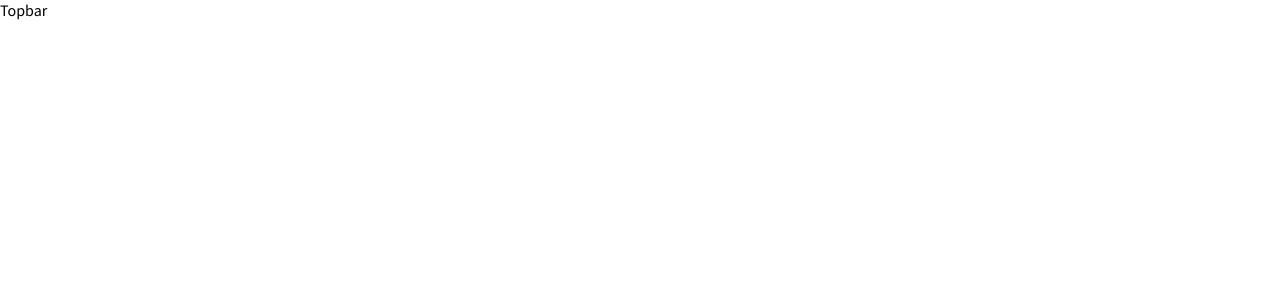
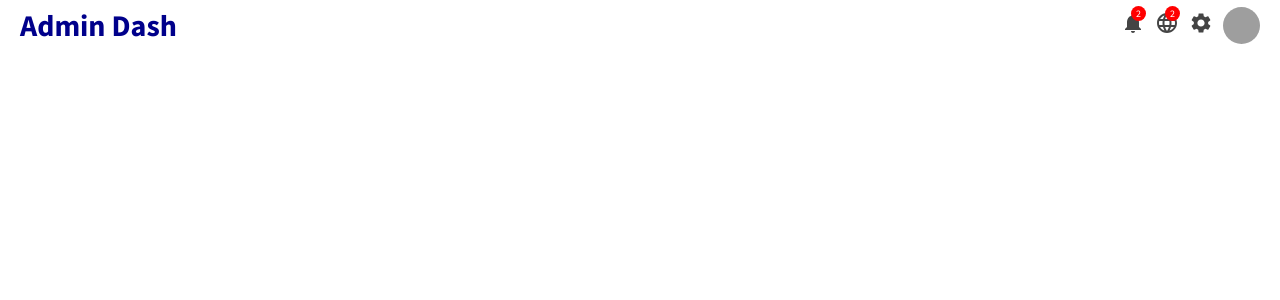
Before and after one commit to joesoftmwai/react-admin-dashboard, a React (Create React App) app: page / in a window 1280 px wide. Shown: the top 300 px of the page. Built offline with nearby package versions, Linux system fonts and the light colour scheme; grey boxes are pictures that could not be loaded.

Commit message:
created a stick-(top) topbar

```diff
--- a/package.json
+++ b/package.json
@@ -3,6 +3,8 @@
   "version": "0.1.0",
   "private": true,
   "dependencies": {
+    "@emotion/react": "^11.8.1",
+    "@emotion/styled": "^11.8.1",
     "@mui/icons-material": "^5.4.2",
     "@mui/material": "^5.4.3",
     "@testing-library/jest-dom": "^5.16.2",
--- a/src/App.js
+++ b/src/App.js
@@ -5,6 +5,7 @@ function App() {
   return (
     <div className="App">
       <Topbar/>
+
     </div>
   );
 }
--- /dev/null
+++ b/src/components/topbar/Topbar.css
@@ -0,0 +1,57 @@
+.topbar {
+    width: 100%;
+    height: 50px;
+    background-color: #fff;
+    position: sticky;
+    top: 0;
+    z-index: 999;
+}
+
+.topbarWrapper {
+    height: 100%;
+    padding: 0 20px;
+    display: flex;
+    align-items: center;
+    justify-content: space-between;
+}
+
+.logo   {
+    font-weight: bold;
+    font-size: 30px;
+    color: darkblue;
+    cursor: pointer;
+}
+
+.topRight {
+    display: flex;
+    align-items: center;
+}
+
+.topbarIconContainer {
+    position: relative;
+    cursor: pointer;
+    margin-right: 10px;
+    color: #444;
+}
+
+.topIconBadge {
+    width: 15px;
+    height: 15px;
+    position: absolute;
+    top: -5px;
+    right: -1px;
+    background-color: red;
+    color: #fff;
+    border-radius: 50%;
+    display: flex;
+    align-items: center;
+    justify-content: center;
+    font-size: 10px;
+}
+
+.topAvatar {
+    width: 37px;
+    height: 37px;
+    border-radius: 50%;
+    cursor: pointer;
+}
--- a/src/components/topbar/Topbar.jsx
+++ b/src/components/topbar/Topbar.jsx
@@ -1,8 +1,31 @@
-import React from 'react'
+import React from 'react';
+import './Topbar.css';
+import {Notifications, Language, Settings} from '@mui/icons-material';
+
 
 const Topbar = () => {
   return (
-    <div>Topbar</div>
+    <div className='topbar'>
+      <div className="topbarWrapper">
+        <div className="topLeft">
+          <span className="logo">Admin Dash</span>
+        </div>
+        <div className="topRight">
+          <div className="topbarIconContainer">
+            <Notifications />
+            <span className="topIconBadge">2</span>
+          </div>
+          <div className="topbarIconContainer">
+            <Language />
+            <span className="topIconBadge">2</span>
+          </div>
+          <div className="topbarIconContainer">
+            <Settings />
+          </div>
+          <img src="https://cdn.pixabay.com/photo/2020/07/14/13/07/icon-5404125_1280.png" alt="profile" className="topAvatar" />
+        </div>
+      </div>
+    </div>
   )
 }
 
```
Also changed, not shown: 1 other file (tests, documents, lock files or other folders).
